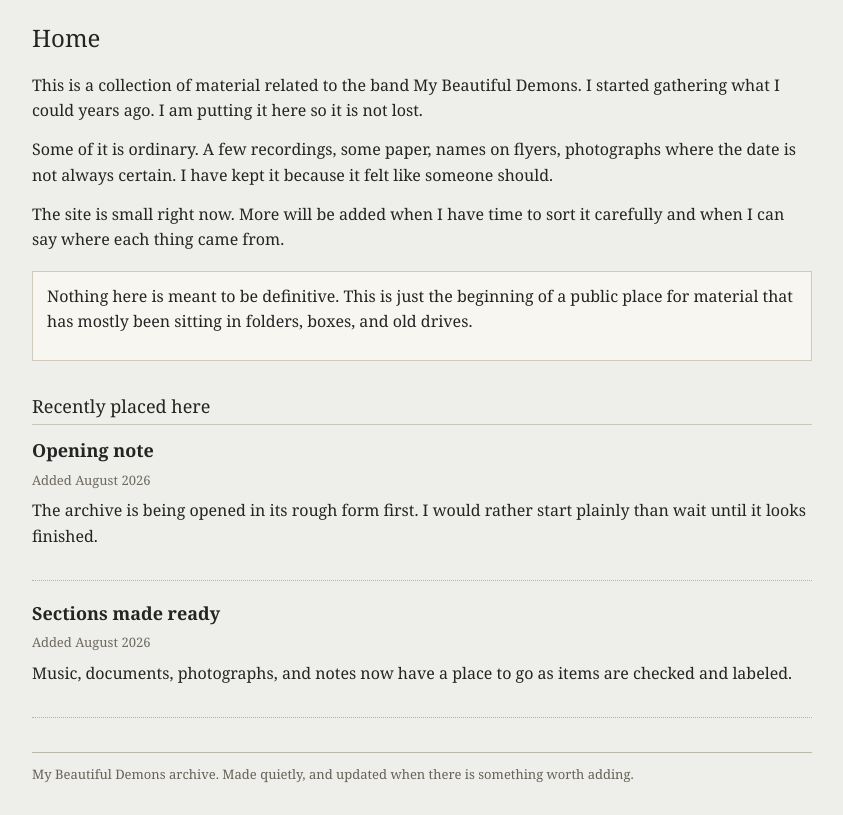
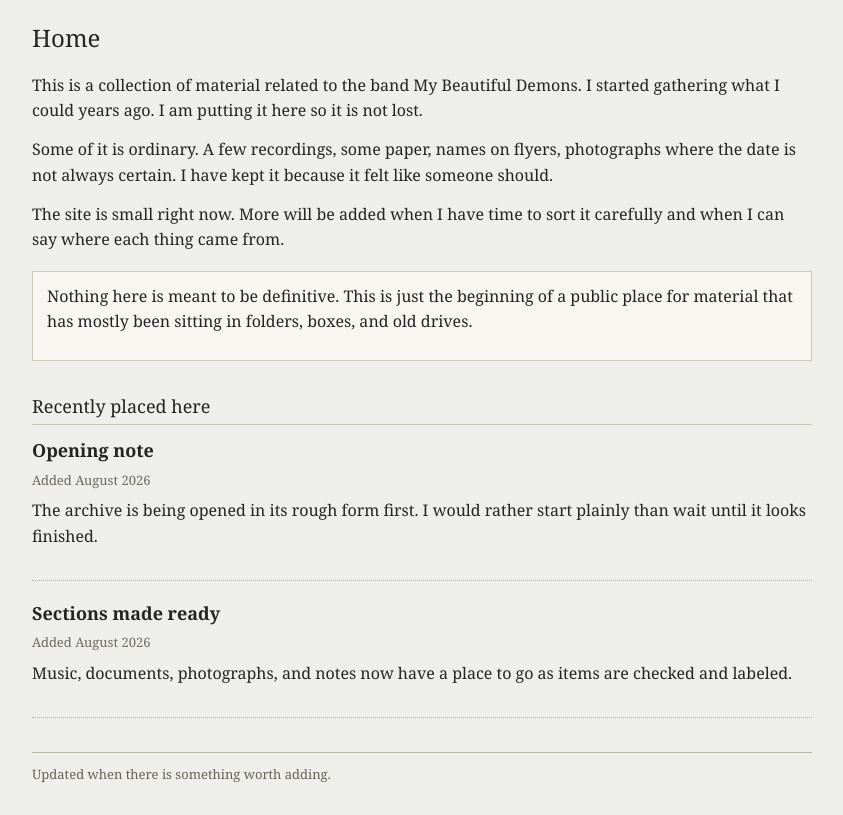
Before and after one commit to AILean-ops/beautiful-demons, a website: page public/index.html in a window 1280 px wide. Shown: the part 129-944 px from the top of the page, without its empty margins (218-1061 px from the left). Drawn offline with Linux system fonts and the light colour scheme.

Commit message:
Simplify home footer wording

```diff
--- a/public/index.html
+++ b/public/index.html
@@ -72,7 +72,7 @@
       </main>
 
       <footer class="footer">
-        My Beautiful Demons archive. Made quietly, and updated when there is something worth adding.
+        Updated when there is something worth adding.
       </footer>
     </div>
   </body>
```
